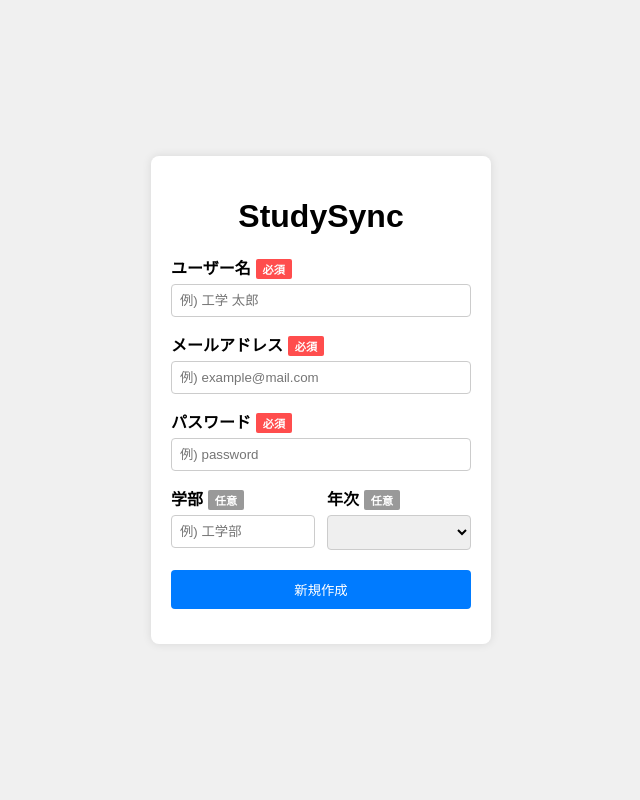
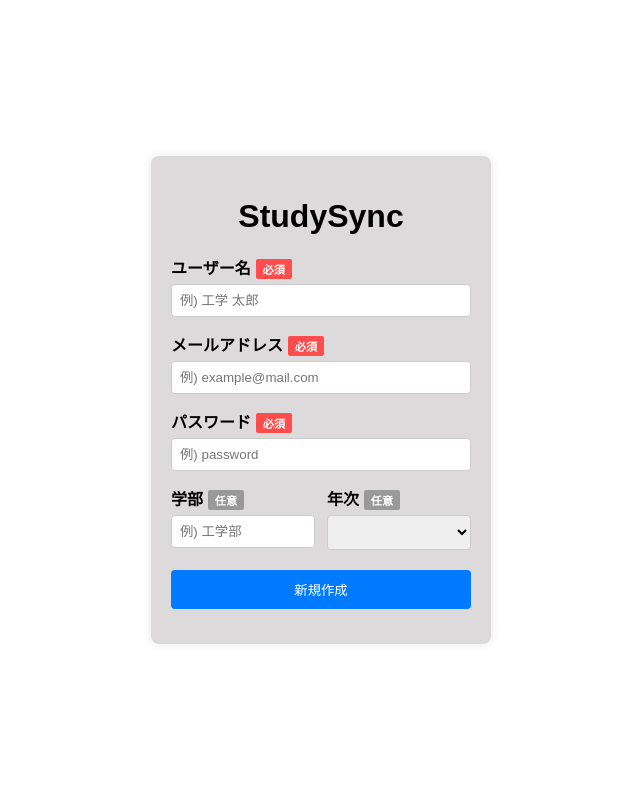
Before and after one commit to Tom-index/StudySync, a Flask app: page /register in a window 1280 px wide. Shown: the whole page, without its empty margins (319-959 px from the left). Run offline with Flask 3, Linux system fonts and the light colour scheme; some libraries are stand-ins or nearby versions.

Commit message:
style: Unification of colors

```diff
--- a/templates/login.html
+++ b/templates/login.html
@@ -7,7 +7,7 @@
         <style>
             body {
                 font-family: Arial, sans-serif;
-                background-color: #f0f0f0;
+                background-color: #fff;
                 display: flex;
                 justify-content: center;
                 align-items: center;
--- a/templates/register.html
+++ b/templates/register.html
@@ -7,7 +7,7 @@
     <style>
         body {
             font-family: Arial, sans-serif;
-            background-color: #f0f0f0;
+            background-color: #fff;
             display: flex;
             justify-content: center;
             align-items: center;
@@ -15,7 +15,7 @@
             margin: 0;
         }
         .register-container {
-            background-color: #fff;
+            background-color: #dcdada;
             padding: 20px;
             border-radius: 8px;
             box-shadow: 0 0 10px rgba(0, 0, 0, 0.1);
```
